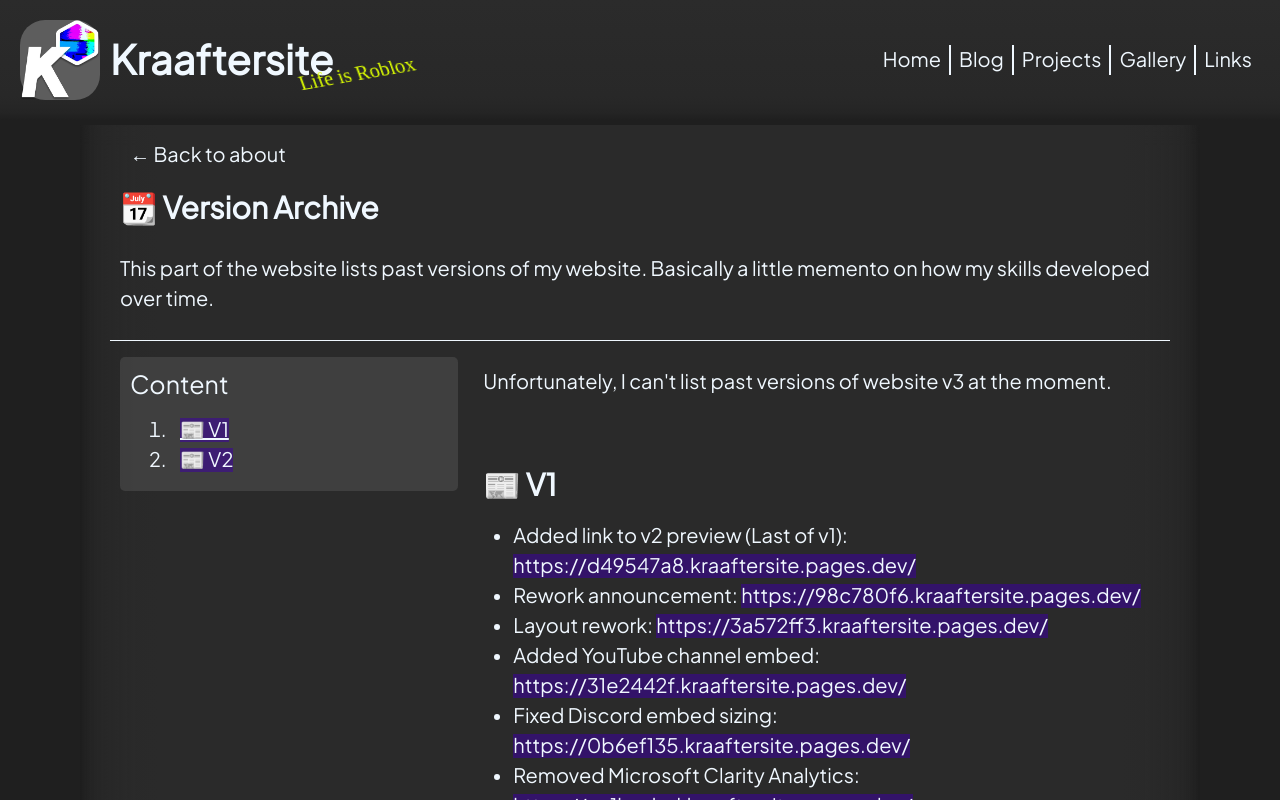
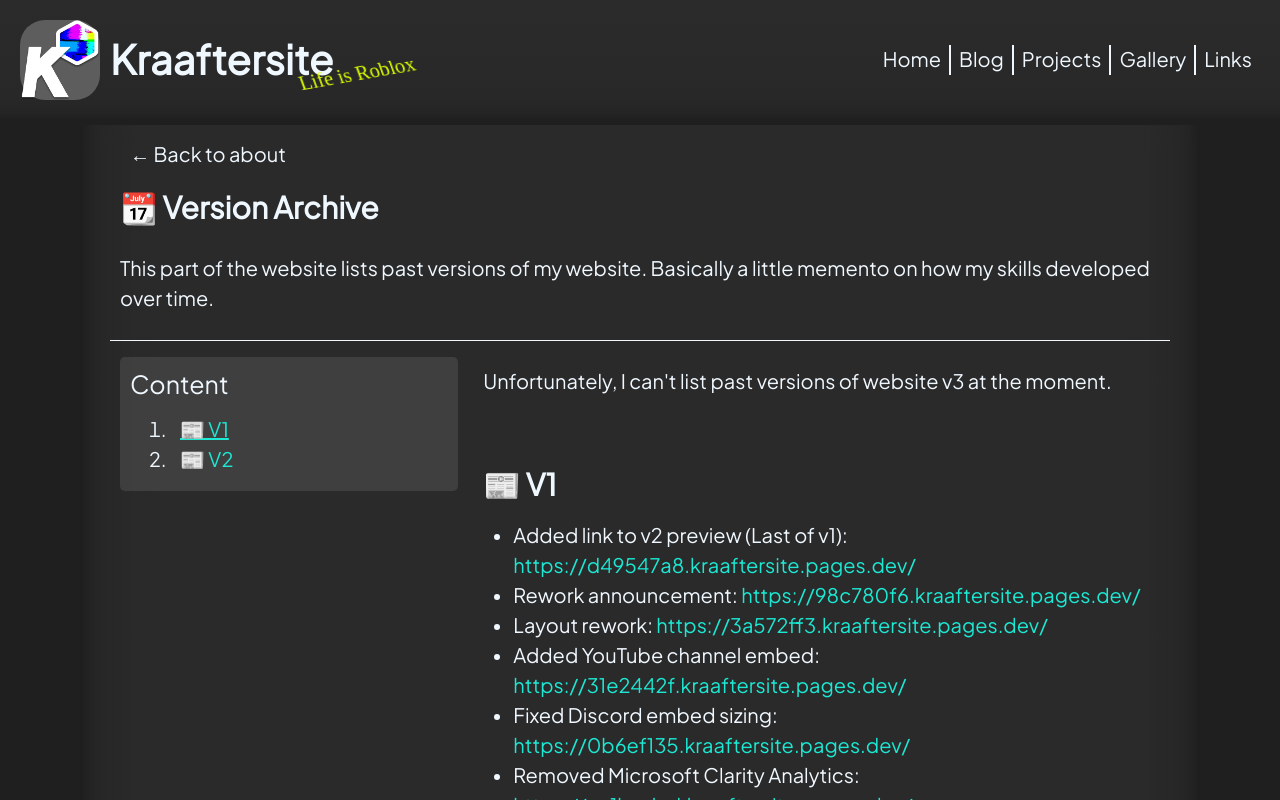
Before and after one commit to Kraafter/Kraaftersite-v3, a SvelteKit app: page /about/sitever in a window 1280 px wide. In both pictures the pointer is over the link "📰 V1". Shown: the top 800 px of the page. Built offline with nearby package versions, Linux system fonts and the light colour scheme; a web font is replaced by a local one.

Commit message:
Changed link style for final pages with old style still used

```diff
--- a/src/routes/about/+page.svelte
+++ b/src/routes/about/+page.svelte
@@ -152,8 +152,19 @@
     }
 
     .linking {
-        background-color: rgba(61, 0, 160, 0.537);
+        color: #1CE9D4 !important;
         padding: 0 !important;
+    }
+
+    .linking:visited {
+        color: rgb(24, 180, 164) !important;
+    }
+
+    .linking:hover {
+        color: #37fce8;
+        text-decoration: underline;
+        text-decoration-color: #1CE9D4;
+        text-decoration-thickness: 2px;
     }
 
     @media (max-width: 768px) {
--- a/src/routes/about/brand/+page.svelte
+++ b/src/routes/about/brand/+page.svelte
@@ -327,8 +327,19 @@
     }
 
     .linking {
-        background-color: #3d00a089;
+        color: #1CE9D4 !important;
         padding: 0 !important;
+    }
+
+    .linking:visited {
+        color: rgb(24, 180, 164) !important;
+    }
+
+    .linking:hover {
+        color: #37fce8;
+        text-decoration: underline;
+        text-decoration-color: #1CE9D4;
+        text-decoration-thickness: 2px;
     }
 
     .blur{
--- a/src/routes/about/sitever/+page.svelte
+++ b/src/routes/about/sitever/+page.svelte
@@ -137,8 +137,19 @@
     }
 
     .linking {
-        background-color: #3d00a089;
+        color: #1CE9D4 !important;
         padding: 0 !important;
+    }
+
+    .linking:visited {
+        color: rgb(24, 180, 164) !important;
+    }
+
+    .linking:hover {
+        color: #37fce8;
+        text-decoration: underline;
+        text-decoration-color: #1CE9D4;
+        text-decoration-thickness: 2px;
     }
 
     .blur{
--- a/src/routes/about/tools/+page.svelte
+++ b/src/routes/about/tools/+page.svelte
@@ -175,8 +175,19 @@
     }
 
     .linking {
-        background-color: #3d00a089;
+        color: #1CE9D4 !important;
         padding: 0 !important;
+    }
+
+    .linking:visited {
+        color: rgb(24, 180, 164) !important;
+    }
+
+    .linking:hover {
+        color: #37fce8;
+        text-decoration: underline;
+        text-decoration-color: #1CE9D4;
+        text-decoration-thickness: 2px;
     }
 
     .blur{
--- a/src/routes/about/website/+page.svelte
+++ b/src/routes/about/website/+page.svelte
@@ -177,8 +177,19 @@
     }
 
     .linking {
-        background-color: #3d00a089;
+        color: #1CE9D4 !important;
         padding: 0 !important;
+    }
+
+    .linking:visited {
+        color: rgb(24, 180, 164) !important;
+    }
+
+    .linking:hover {
+        color: #37fce8;
+        text-decoration: underline;
+        text-decoration-color: #1CE9D4;
+        text-decoration-thickness: 2px;
     }
 
     .blur{
```
